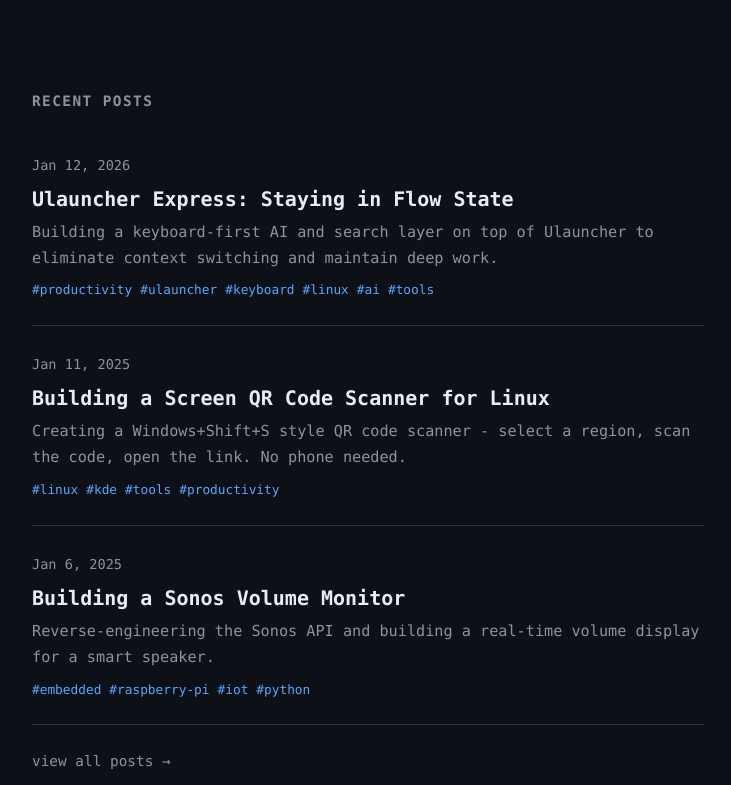
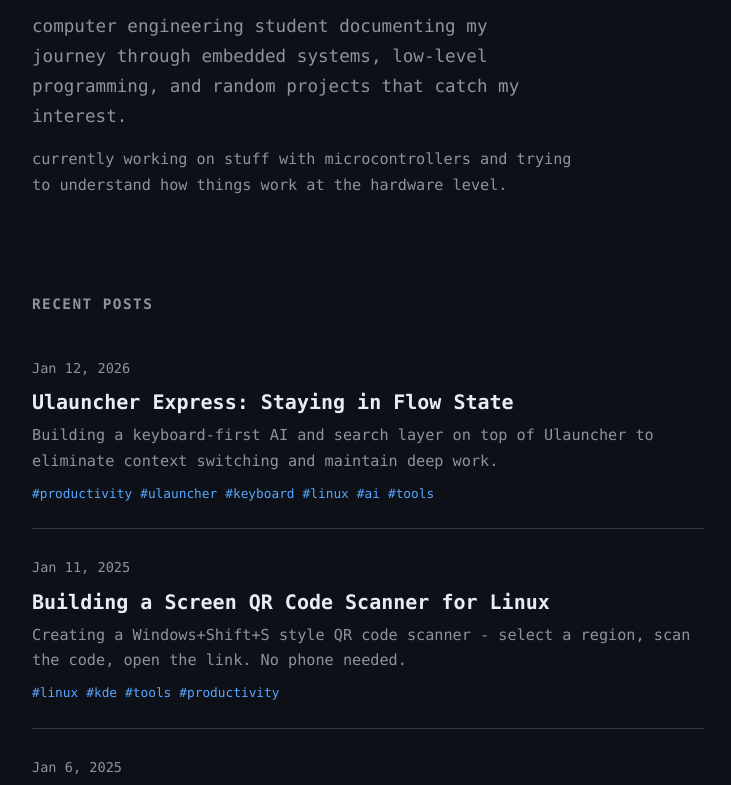
Before and after one commit to Git-Hub-Benjamin/bloggyblog, an Astro site: page / in a window 1280 px wide. Shown: the part 238-1023 px from the top of the page, without its empty margins (272-1003 px from the left). Built offline with nearby package versions, Linux system fonts and the light colour scheme; Astro itself is replaced by a stand-in of ours.

Commit message:
Restore original homepage content

```diff
--- a/src/pages/index.astro
+++ b/src/pages/index.astro
@@ -10,7 +10,16 @@
 
 <BaseLayout title="~/blog">
   <section class="hero">
-    <h1>hi I am test</h1>
+    <h1>hey, i'm <span class="highlight">benjamin</span></h1>
+    <p>
+      computer engineering student documenting my journey through
+      embedded systems, low-level programming, and random projects
+      that catch my interest.
+    </p>
+    <p class="cta">
+      currently working on stuff with microcontrollers and trying
+      to understand how things work at the hardware level.
+    </p>
   </section>
 
   <section class="recent-posts">
@@ -29,7 +38,7 @@
       <p class="no-posts">no posts yet. check back soon!</p>
     )}
     {posts.length > 0 && (
-      <a href={`${import.meta.env.BASE_URL}blog/`} class="view-all">view all posts →</a>
+      <a href={`${import.meta.env.BASE_URL}/blog/`} class="view-all">view all posts →</a>
     )}
   </section>
 </BaseLayout>
```
